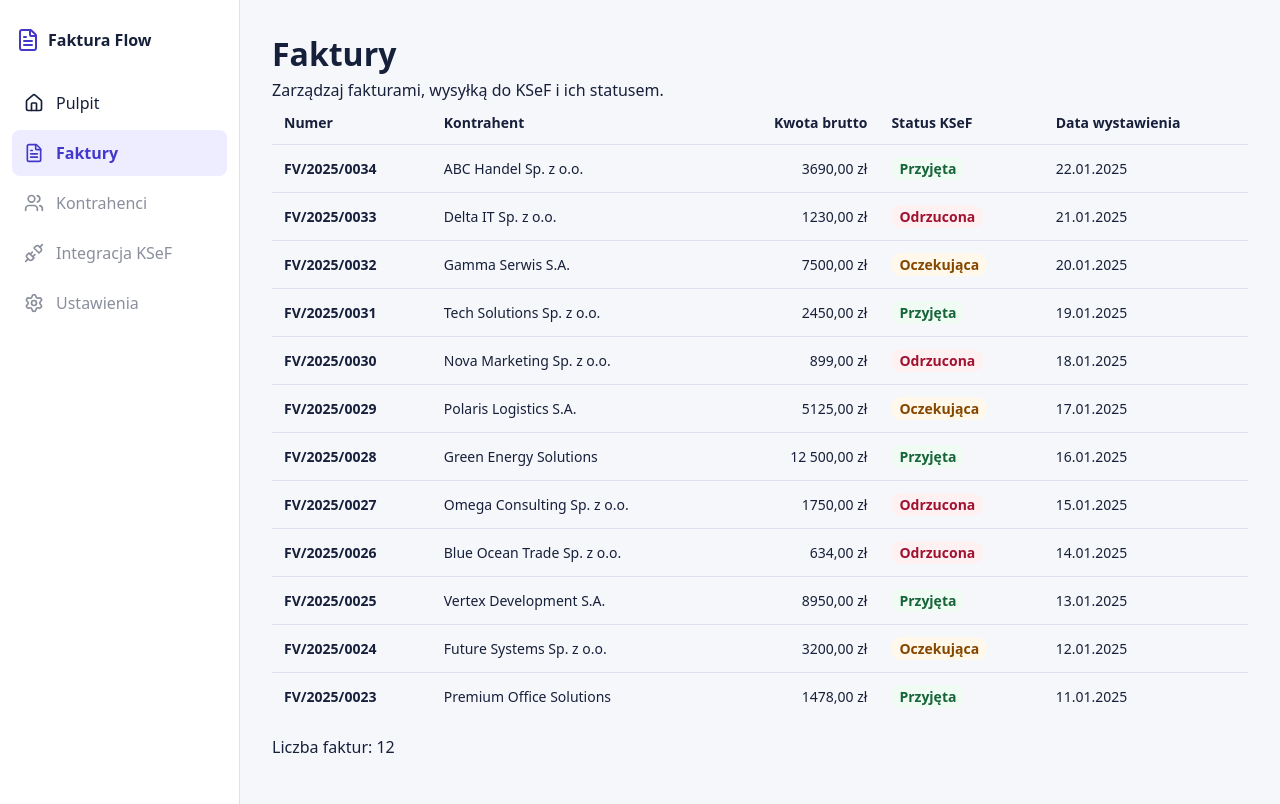
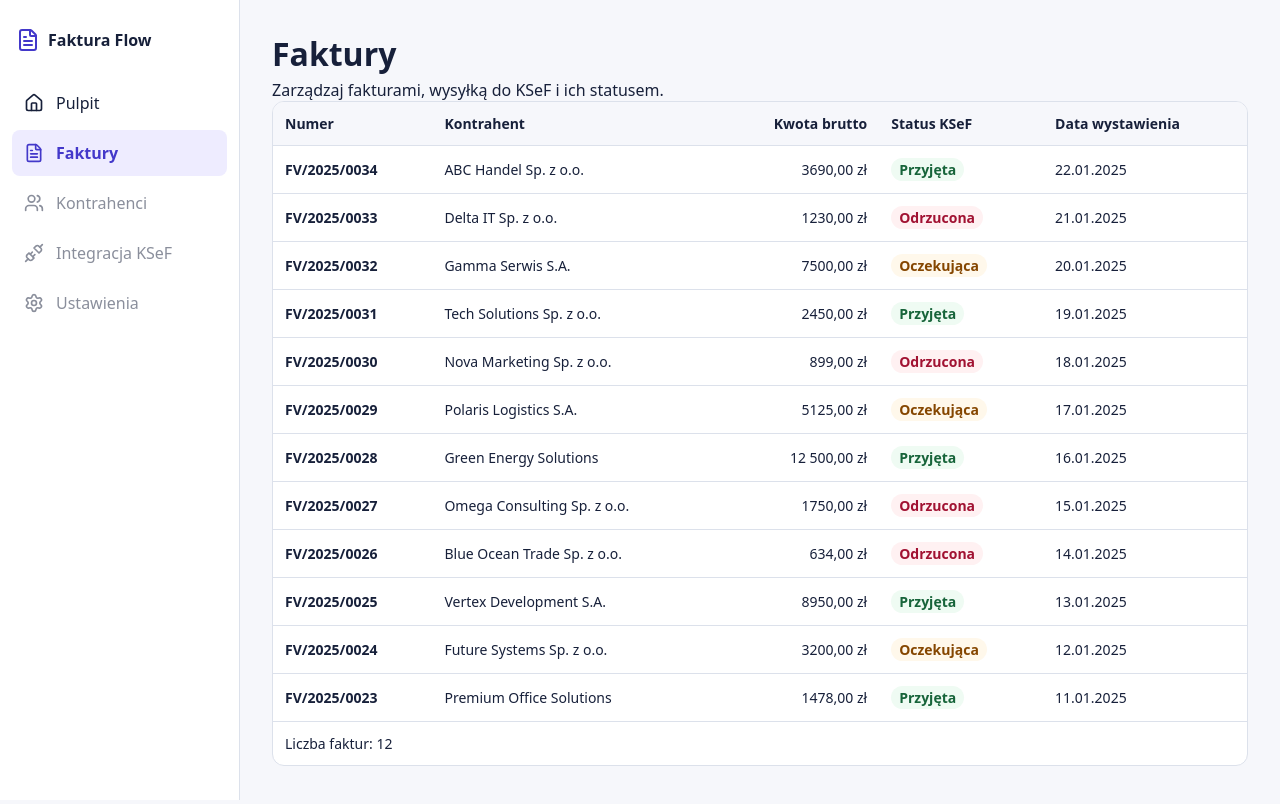
Before and after one commit to kacpi95/FakturoHub, a React (Vite) app in the folder frontend/: page /app/invoices in a window 1280 px wide. Built offline with nearby package versions, Linux system fonts and the light colour scheme.

Commit message:
style: add invoices page layout styles

```diff
--- a/frontend/src/pages/Invoices/InvoicesPage.module.scss
+++ b/frontend/src/pages/Invoices/InvoicesPage.module.scss
@@ -12,6 +12,25 @@
   margin: 0.25rem 0 0;
 }
 
+.header {
+  margin-bottom: 1rem;
+}
+
+.list {
+  min-width: 0;
+  overflow: hidden;
+  border: 1px solid var(--color-border);
+  border-radius: 0.75rem;
+  background-color: var(--color-surface);
+}
+
+.results {
+  margin: 0;
+  padding: 0.75rem;
+  border-top: 1px solid var(--color-border);
+  font-size: 0.875rem;
+}
+
 @media (min-width: 48rem) {
   .page {
     padding: 2rem;
```
